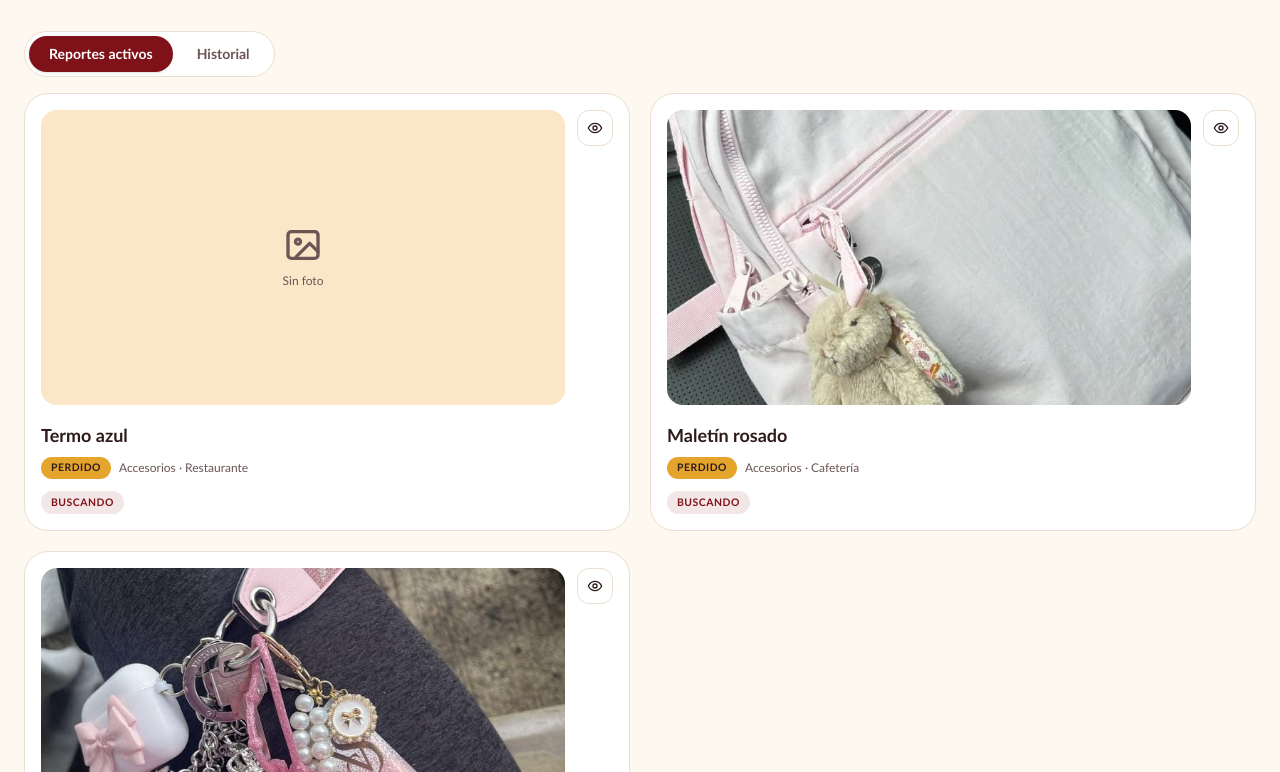
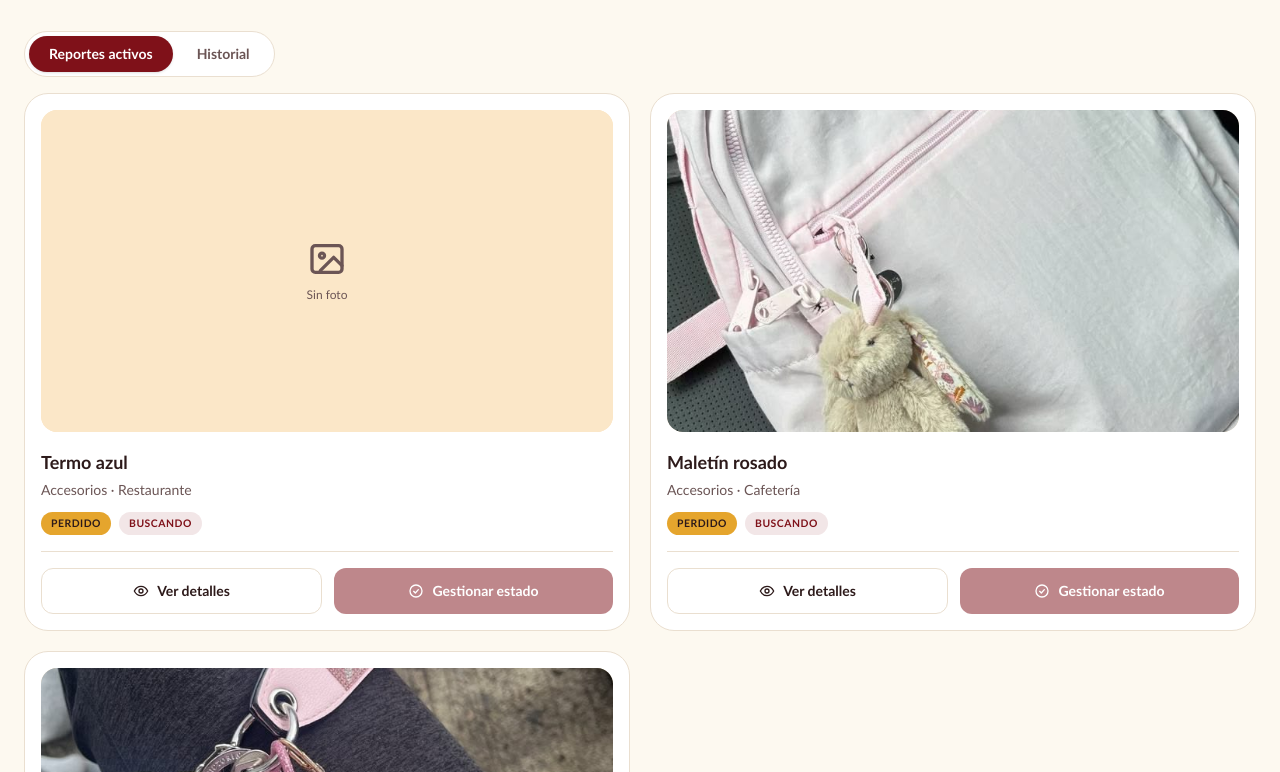
Before and after one commit to gabo-hacStyle/uscoencuentra-front, a Next.js app: page /my-reports in a window 1280 px wide. Shown: the part 368-1140 px from the top of the page. Built offline with nearby package versions, Linux system fonts and the light colour scheme; no server answers; sample sign-in values are in the browser's storage.

Commit message:
feat: use explicit view and manage buttons in report cards

```diff
--- a/components/items/MyReportCard.tsx
+++ b/components/items/MyReportCard.tsx
@@ -1,62 +1,69 @@
 import ItemImage from "@/components/items/ItemImage";
 import ItemStatusBadge from "@/components/items/ItemStatusBadge";
-import { IconEye } from "@/components/ui/icons";
+import { IconCheckCircle, IconEye } from "@/components/ui/icons";
 import { ITEM_TEXTS } from "@/lib/item-texts";
 import type { Item } from "@/types/item";
 
 interface MyReportCardProps {
     item: Item;
-    onView: (item: Item) => void; // the eye button: opens the item detail
-    onSelect?: (item: Item) => void; // the whole card: reserved for the delivered/failed modal
+    onView: (item: Item) => void; // "Ver detalles": opens the item detail
+    onManage?: (item: Item) => void; // "Gestionar estado": reserved for the delivered / failed modal
 }
 
-export default function MyReportCard({ item, onView, onSelect }: MyReportCardProps) {
+export default function MyReportCard({ item, onView, onManage }: MyReportCardProps) {
     const texts = ITEM_TEXTS[item.type];
+    // A delivered report is closed: there is no state left to manage
+    const canManage = item.status !== "recovered";
 
     return (
-        <article className="relative rounded-3xl border border-usco-line bg-white p-4 transition hover:shadow-md">
-        <div className="flex gap-3">
-            <div className="relative aspect-video flex-1 overflow-hidden rounded-2xl bg-usco-sand">
+        <article className="rounded-3xl border border-usco-line bg-white p-4">
+        <div className="relative aspect-video overflow-hidden rounded-2xl bg-usco-sand">
             <ItemImage
-                src={item.imageUrl}
-                alt={item.title}
-                sizes="(min-width: 768px) 40vw, 90vw"
+            src={item.imageUrl}
+            alt={item.title}
+            sizes="(min-width: 768px) 40vw, 90vw"
             />
-            </div>
-            <button
-            type="button"
-            onClick={() => onView(item)}
-            aria-label={`Ver detalle de ${item.title}`}
-            className="relative z-10 grid h-9 w-9 shrink-0 place-items-center rounded-xl border border-usco-line text-usco-ink transition hover:bg-usco-cream"
-            >
-            <IconEye className="h-4 w-4" />
-            </button>
         </div>
 
         <h3 className="mt-4 text-lg font-bold text-usco-ink">{item.title}</h3>
+        <p className="mt-1 text-sm text-usco-muted">
+            {item.category} · {item.location}
+        </p>
 
-        <div className="mt-2 flex flex-wrap items-center gap-x-2 gap-y-1 text-xs text-usco-muted">
+        <div className="mt-3 flex flex-wrap items-center gap-2">
             <span
             className={`rounded-full px-2.5 py-1 text-[0.65rem] font-bold uppercase tracking-wider ${texts.badgeClassName}`}
             >
             {texts.badgeLabel}
             </span>
-            <span>
-            {item.category} · {item.location}
-            </span>
+            <ItemStatusBadge status={item.status} showActive />
         </div>
 
-        <ItemStatusBadge status={item.status} showActive className="mt-3 inline-block" />
-
-        {/* Stretched button: last in the DOM so it sits above the image; only exists when wired */}
-        {onSelect && (
+        <div className="mt-4 flex gap-3 border-t border-usco-line pt-4">
             <button
             type="button"
-            onClick={() => onSelect(item)}
-            aria-label={`Gestionar ${item.title}`}
-            className="absolute inset-0 rounded-3xl focus-visible:outline-2 focus-visible:outline-offset-2 focus-visible:outline-usco-wine"
-            />
-        )}
+            onClick={() => onView(item)}
+            aria-label={`Ver detalles de ${item.title}`}
+            className="flex flex-1 items-center justify-center gap-2 rounded-xl border border-usco-line bg-white px-4 py-3 text-sm font-bold text-usco-ink transition hover:bg-usco-cream"
+            >
+            <IconEye className="h-4 w-4" />
+            Ver detalles
+            </button>
+
+            {canManage && (
+            <button
+                type="button"
+                disabled={!onManage}
+                title={onManage ? undefined : "Disponible pronto"}
+                onClick={() => onManage?.(item)}
+                aria-label={`Gestionar estado de ${item.title}`}
+                className="flex flex-1 items-center justify-center gap-2 rounded-xl bg-usco-wine px-4 py-3 text-sm font-bold text-white transition hover:bg-usco-wine-dark disabled:cursor-not-allowed disabled:opacity-50"
+            >
+                <IconCheckCircle className="h-4 w-4" />
+                Gestionar estado
+            </button>
+            )}
+        </div>
         </article>
     );
 }
--- a/components/items/MyReportsView.tsx
+++ b/components/items/MyReportsView.tsx
@@ -107,8 +107,8 @@ export default function MyReportsView({ items }: MyReportsViewProps) {
             <ul className="grid gap-5 md:grid-cols-2">
                 {visible.map((item) => (
                 <li key={item.id}>
-                    {/* TODO(teammate): pass onSelect here to open the "delivered / failed" modal */}
-                    <MyReportCard item={item} onView={setDetailItem} />
+                {/* TODO(teammate): pass onManage here to open the "delivered / failed" modal */}
+                <MyReportCard item={item} onView={setDetailItem} />
                 </li>
                 ))}
             </ul>
--- a/components/ui/icons.tsx
+++ b/components/ui/icons.tsx
@@ -203,3 +203,12 @@ export function IconEye({ className }: IconProps) {
         </svg>
     );
 }
+
+export function IconCheckCircle({ className }: IconProps) {
+    return (
+        <svg {...svgProps} className={className}>
+        <circle cx="12" cy="12" r="9" />
+        <path d="m8.5 12.5 2.5 2.5 4.5-5" />
+        </svg>
+    );
+}
```
